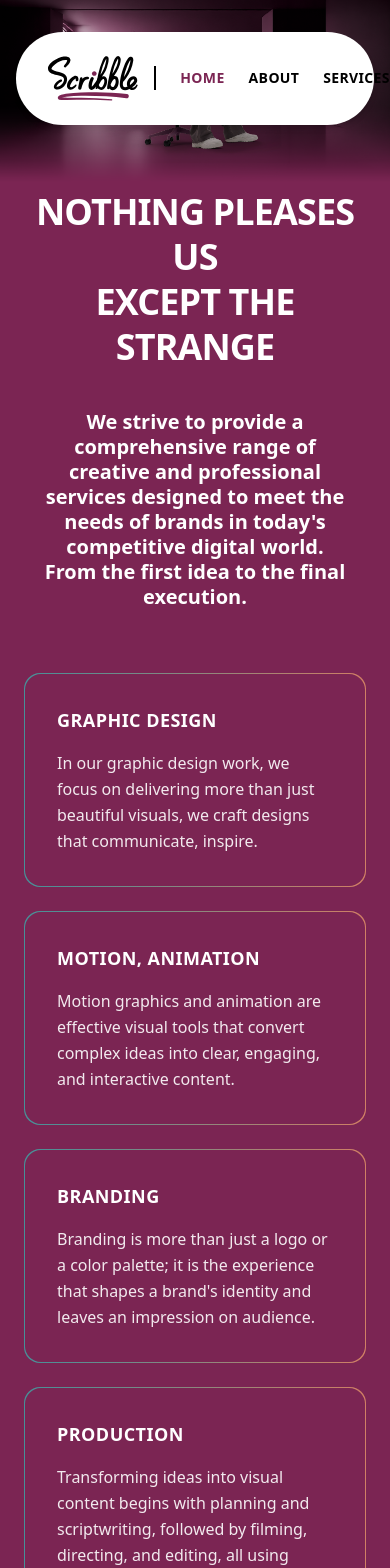
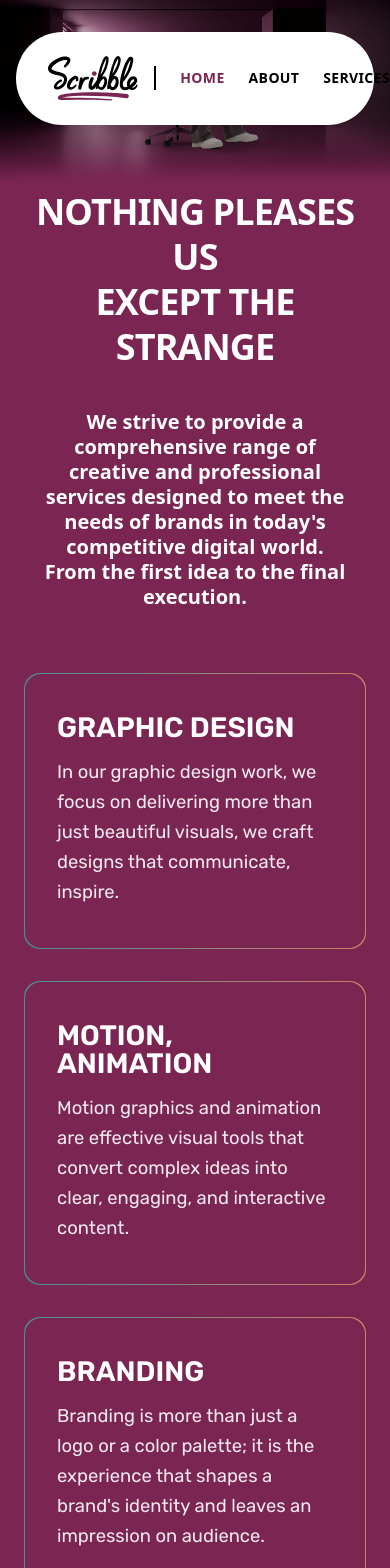
Before and after one commit to suhayb-yahya/scribble, a Next.js app: page / in a window 390 px wide. Shown: the top 1568 px of the page. Built offline with nearby package versions, Linux system fonts and the light colour scheme.

Commit message:
Enhance ServicesSection with Rubik font integration, adjust spacing and layout for improved aesthetics and responsiveness

```diff
--- a/src/components/sections/ServicesSection.tsx
+++ b/src/components/sections/ServicesSection.tsx
@@ -1,6 +1,9 @@
 "use client";
 
+import { Rubik } from "next/font/google";
 import { motion } from "framer-motion";
+
+const rubik = Rubik({ weight: ["400", "600"], subsets: ["latin"] });
 
 const servicesData = [
   {
@@ -68,7 +71,7 @@ export default function ServicesSection() {
         </p>
 
         <motion.div
-          className="grid grid-cols-1 md:grid-cols-2 lg:grid-cols-3 gap-6 max-w-7xl mx-auto"
+          className="grid grid-cols-1 md:grid-cols-2 lg:grid-cols-3 gap-8 max-w-7xl mx-auto"
           variants={containerVariants}
           initial="hidden"
           whileInView="visible"
@@ -90,7 +93,8 @@ export default function ServicesSection() {
                 className="
                   bg-primary
                   rounded-2xl
-                  p-8
+                  px-8
+                  py-10
                   h-full
                   flex
                   flex-col
@@ -100,11 +104,24 @@ export default function ServicesSection() {
                   hover:bg-[#4F1A39]
                 "
               >
-                <h3 className="text-lg font-bold uppercase tracking-wide mb-4">
+                <h3
+                  className={`${rubik.className} font-semibold mb-4`}
+                  style={{
+                    fontSize: "28.12px",
+                    lineHeight: "100%",
+                  }}
+                >
                   {card.title}
                 </h3>
 
-                <p className="text-base text-white/90 leading-relaxed">
+                <p
+                  className={`${rubik.className} text-white/90 leading-relaxed`}
+                  style={{
+                    fontWeight: 400,
+                    fontSize: "18.43px",
+                    // lineHeight: "100%",
+                  }}
+                >
                   {card.description}
                 </p>
               </article>
```
